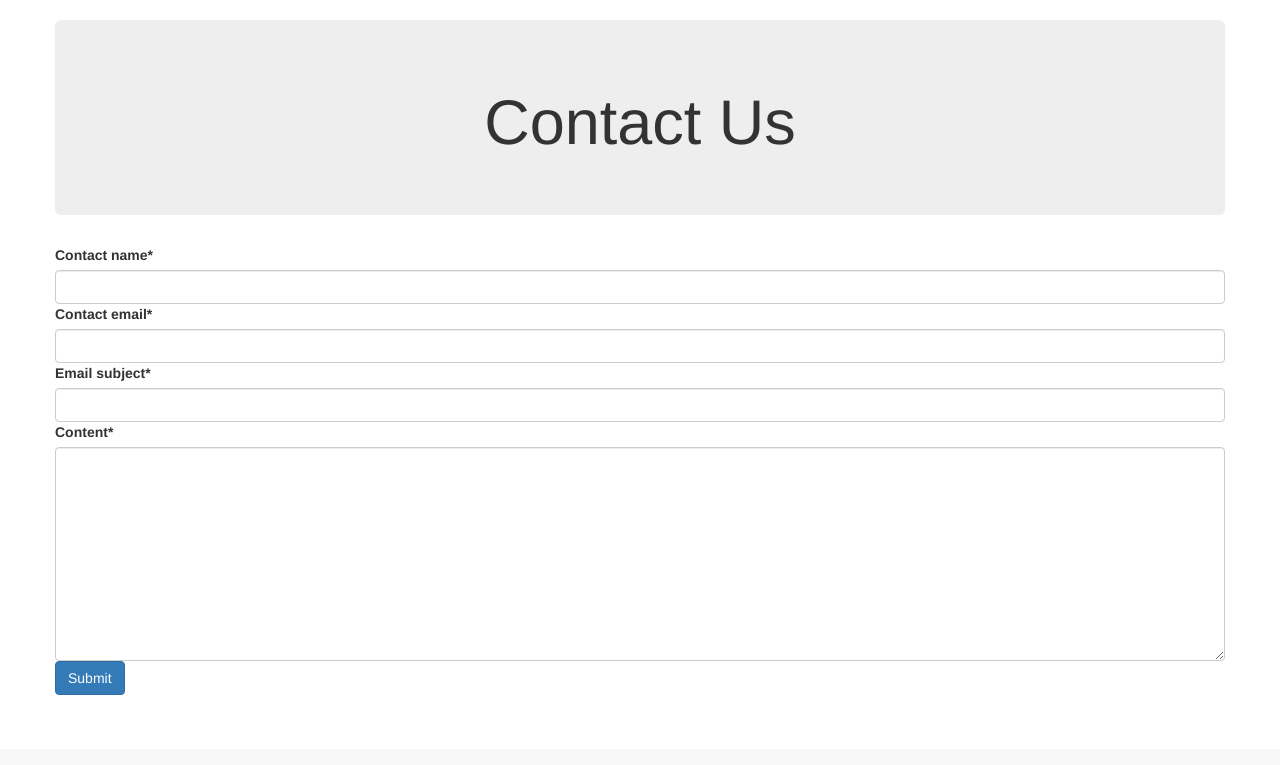
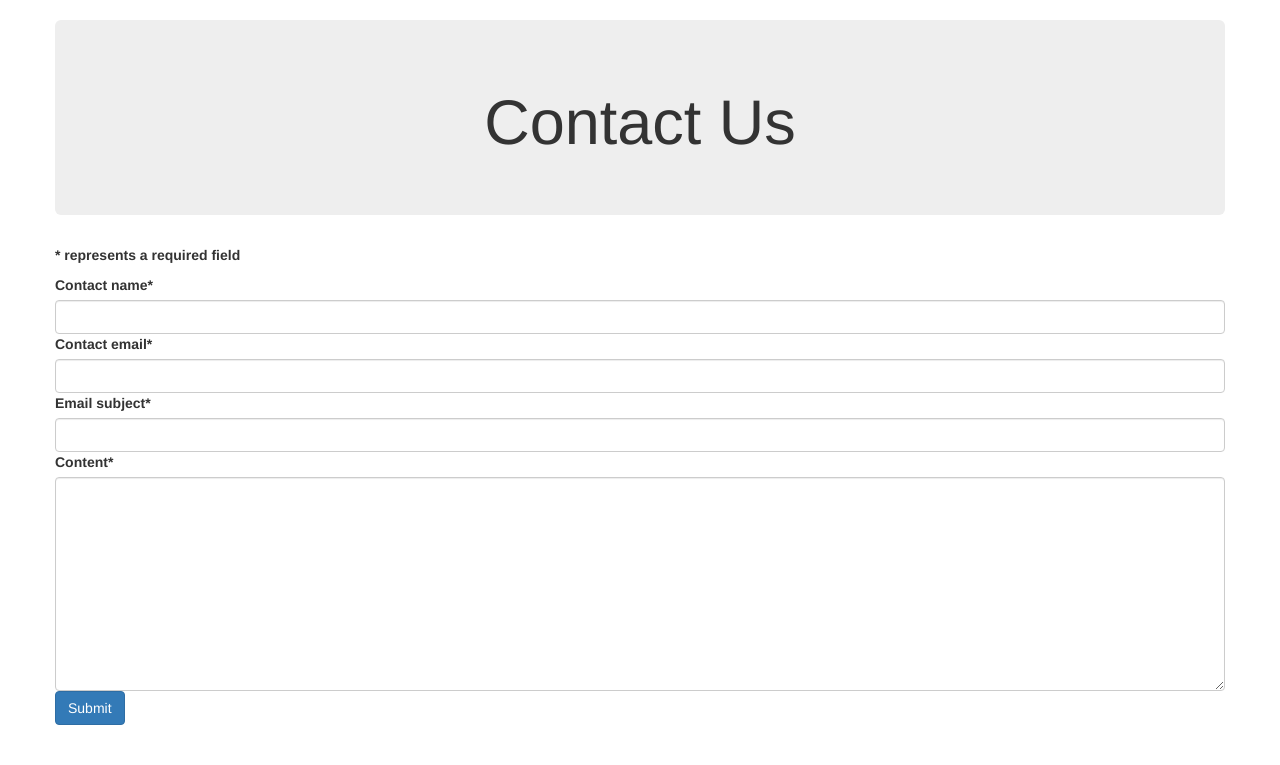
Before and after one commit to hoosinvent/club_site, a Django app: page /contact/ in a window 1280 px wide. Shown: the part 51-816 px from the top of the page. Before the commit the page ends 746 px from the top, so only its background shows below. Run offline with Django 3.2, Linux system fonts and the light colour scheme; some libraries are stand-ins or nearby versions.

Commit message:
Required field notice

```diff
--- a/club/templates/contact.html
+++ b/club/templates/contact.html
@@ -19,6 +19,7 @@
                 </div>
             {%  endif %}
             <form role="form" action="{% url 'club:contact'%}" method="post">
+                <p><b>* represents a required field</b></p>
                 {% crispy form %}
             </form>
 
```
